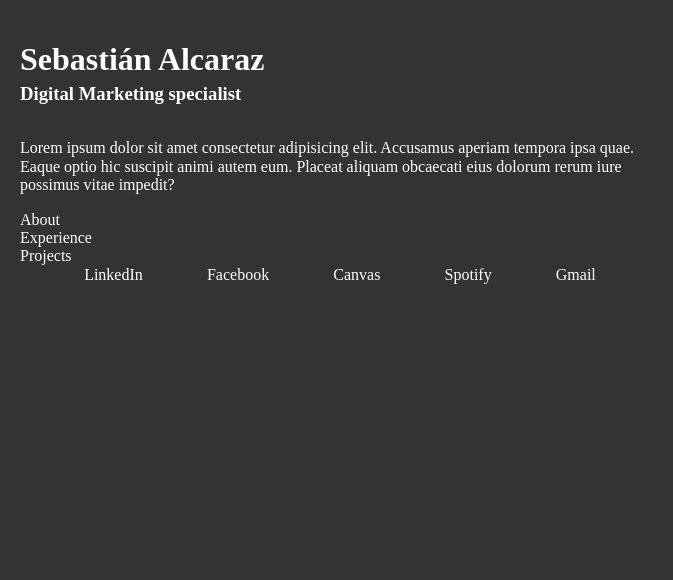
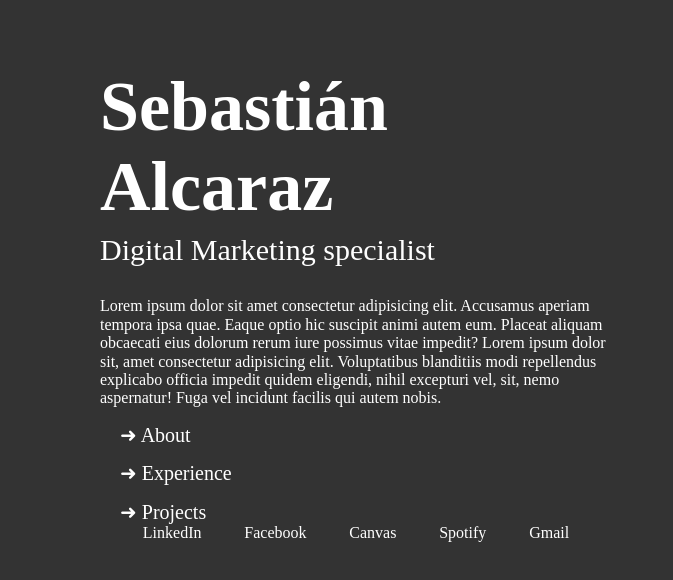
Before and after one commit to Andres2D/portfolio-sacz, a Gatsby site: page /header in a window 1280 px wide. Shown: the whole page, without its empty margins (0-673 px from the left). Built offline with nearby package versions, Linux system fonts and the light colour scheme; Gatsby itself is replaced by a stand-in of ours.

Commit message:
Add base design for header

```diff
--- a/src/pages/header/index.module.scss
+++ b/src/pages/header/index.module.scss
@@ -1,43 +1,48 @@
+@import '../../styles/sizes';
+
 .header {
-  max-height: 100vh;
-  max-width: 50%;
+  max-height: $fullHeight;
+  max-width: $headerWidth;
   color: white;
   position: sticky;
-  top: 5px;
+  top: $small;
   display: flex;
   flex-direction: column;
-  padding: 20px;
+  justify-content: space-around;
+  padding: $medium;
+  font-family: "Oxygen";
+  margin-left: $big;
 
   .title {
-    margin-bottom: 5px;
+    margin-bottom: $small;
+    font-size: $tall;
+    font-weight: bold;
   }
 
   .subtitle {
     margin-top: 0;
+    font-size: $average;
+    font-weight: lighter;
   }
 
   .links {
     display: flex;
     flex-direction: column;
     color: white;
-    text-decoration: none;
-    a:link {
-      color: white;
-    }
+    justify-content: space-between;
+    height: $total;
+    font-size: $medium;
+    margin-left: $medium;
 
-    /* visited link */
-    a:visited {
-      color: white;
-    }
+    .link {
+      &:before {
+        content: ' \279C   ';
+      }
 
-    /* mouse over link */
-    a:hover {
-      color: white;
-    }
-
-    /* selected link */
-    a:active {
-      color: white;
+      &:hover {
+        transition: all $transitionTime;
+        margin-left: $medium;
+      }
     }
   }
 
@@ -45,25 +50,5 @@
     display: flex;
     justify-content: space-evenly;
     color: white;
-    text-decoration: none;
-    text-decoration: none;
-    a:link {
-      color: white;
-    }
-
-    /* visited link */
-    a:visited {
-      color: white;
-    }
-
-    /* mouse over link */
-    a:hover {
-      color: white;
-    }
-
-    /* selected link */
-    a:active {
-      color: white;
-    }
   }
 }
--- a/src/pages/header/index.tsx
+++ b/src/pages/header/index.tsx
@@ -1,30 +1,32 @@
 import * as React from "react";
 import * as styles from './index.module.scss';
+import {contactLinks, sectionsList} from '../../constants';
 
 const HeaderComponent: React.FC = () => {
+
+  const linksMap = sectionsList.map(section => <a className={styles.link} href="#">{section}</a>);
+  const contactMap = contactLinks.map(contact => <a href="">{contact}</a>);
+
   return (
     <header className={`${styles.header}`}>
 
-      <h1 className={styles.title}>Sebastián Alcaraz</h1>
-      <h3 className={styles.subtitle}>Digital Marketing specialist</h3>
-      <p>Lorem ipsum dolor sit amet consectetur adipisicing elit. Accusamus aperiam tempora ipsa quae. Eaque optio hic suscipit animi autem eum. Placeat aliquam obcaecati eius dolorum rerum iure possimus vitae impedit?</p>
+      <div>
+        <h1 className={styles.title}>Sebastián Alcaraz</h1>
+        <h3 className={styles.subtitle}>Digital Marketing specialist</h3>
+        <p>Lorem ipsum dolor sit amet consectetur adipisicing elit. Accusamus aperiam tempora ipsa quae. Eaque optio hic suscipit animi autem eum. Placeat aliquam obcaecati eius dolorum rerum iure possimus vitae impedit?
+          Lorem ipsum dolor sit, amet consectetur adipisicing elit. Voluptatibus blanditiis modi repellendus explicabo officia impedit quidem eligendi, nihil excepturi vel, sit, nemo aspernatur! Fuga vel incidunt facilis qui autem nobis.
+        </p>
+      </div>
 
       <div className={styles.links}>
-        <a href="#">About</a>
-        <a href="#">Experience</a>
-        <a href="#">Projects</a>
+        {linksMap}
       </div>
 
       <div className={styles.contact}>
-        <a href="">LinkedIn</a>
-        <a href="">Facebook</a>
-        <a href="">Canvas</a>
-        <a href="">Spotify</a>
-        <a href="">Gmail</a>
+        {contactMap}
       </div>
 
     </header>
   );
-}
-
+};
 export default HeaderComponent;
--- a/src/styles/_sizes.scss
+++ b/src/styles/_sizes.scss
@@ -2,5 +2,8 @@ $fullHeight: 100vh;
 $headerWidth: 40%;
 $small: 5px;
 $medium: 20px;
+$average: 30px;
+$tall: 70px;
 $big: 80px;
 $total: 100px;
+$transitionTime: 300ms;
```
